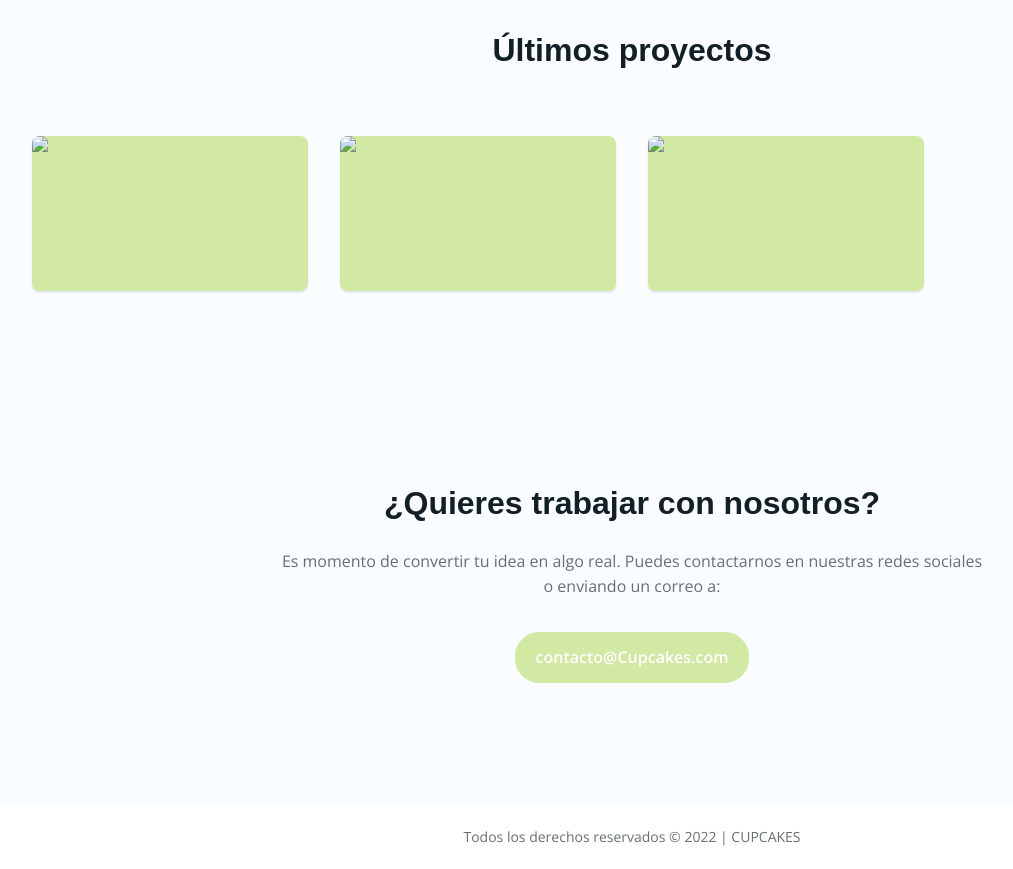
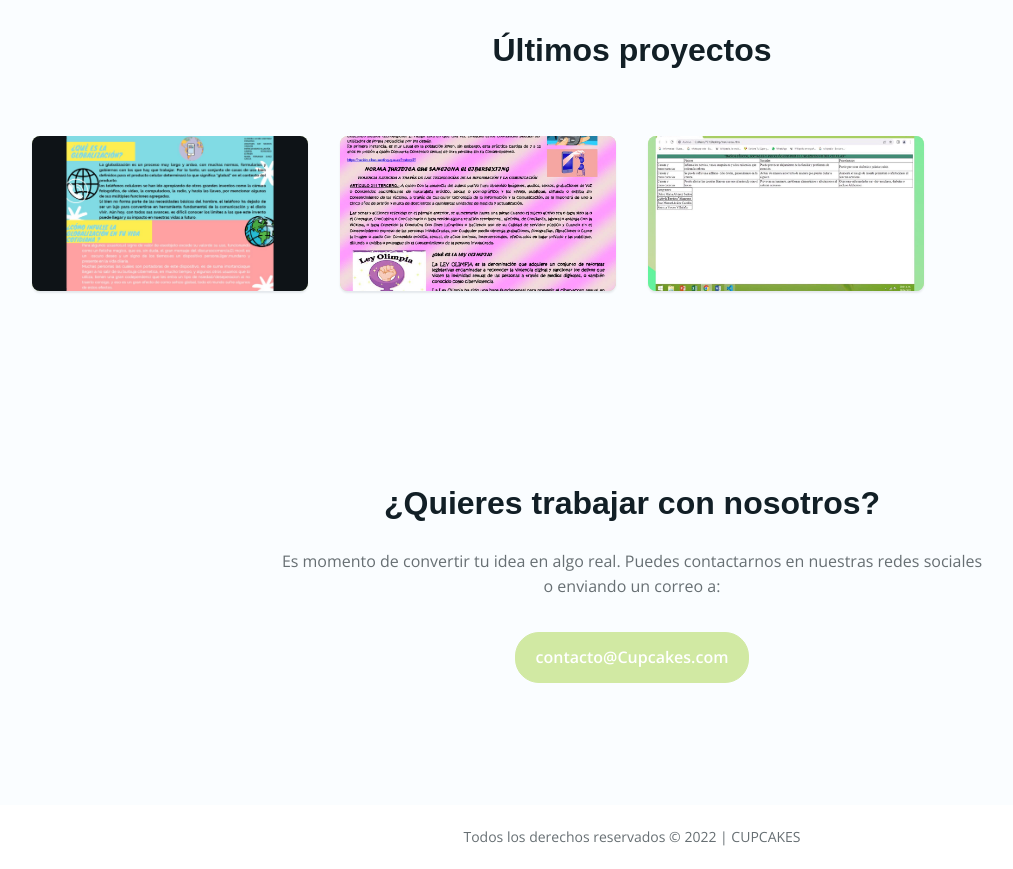
Before and after one commit to iscpatricia/cupcakes, a plain HTML site: page index.html in a window 1280 px wide. Shown: the part 1360-2229 px from the top of the page, without its empty margins (8-1021 px from the left). Drawn offline with nearby package versions, Linux system fonts and the light colour scheme; some icons are missing; a web font is replaced by a local one.

Commit message:
Update index.html

```diff
--- a/index.html
+++ b/index.html
@@ -95,7 +95,7 @@
           <p>ws un proyecto donde nos hacemos conciencia, de como el Celular está acabando unbtanto con nosotros y la mabers en la que se fue globalizado </p>
         </div>
         <div class="image-container">
-          <img src="img/eco.JPG" alt="Proyecto 1">
+          <img src="img/img/eco.JPG" alt="Proyecto1"
         </div>
       </article>
     </a>
@@ -106,7 +106,7 @@
           <p> El proyecto consistía en cer como el mal uso del dispositivos, puede tener consecuencias negativas, legalmente y el como las personas usan el celular para un acción negativa en específico y las leyes quw te ayudan a este tipo de acciones </p>
         </div>
         <div class="image-container">
-          <img src="img/der.jpg" alt="Proyecto 2">
+          <img src="img/img/der.jpg"alt="proyecto 2">
         </div>
       </article>
     </a>
@@ -117,7 +117,7 @@
           <p> Aquí vimos las causas y consecuencias de el uso excesivo del celular </p>
         </div>
         <div class="image-container">
-          <img src="img/web.jpg" alt="Proyecto 3">
+          <img src="img/img/web.jpg" alt="Proyecto 3">
         </div>
       </article>
     </a>
```
